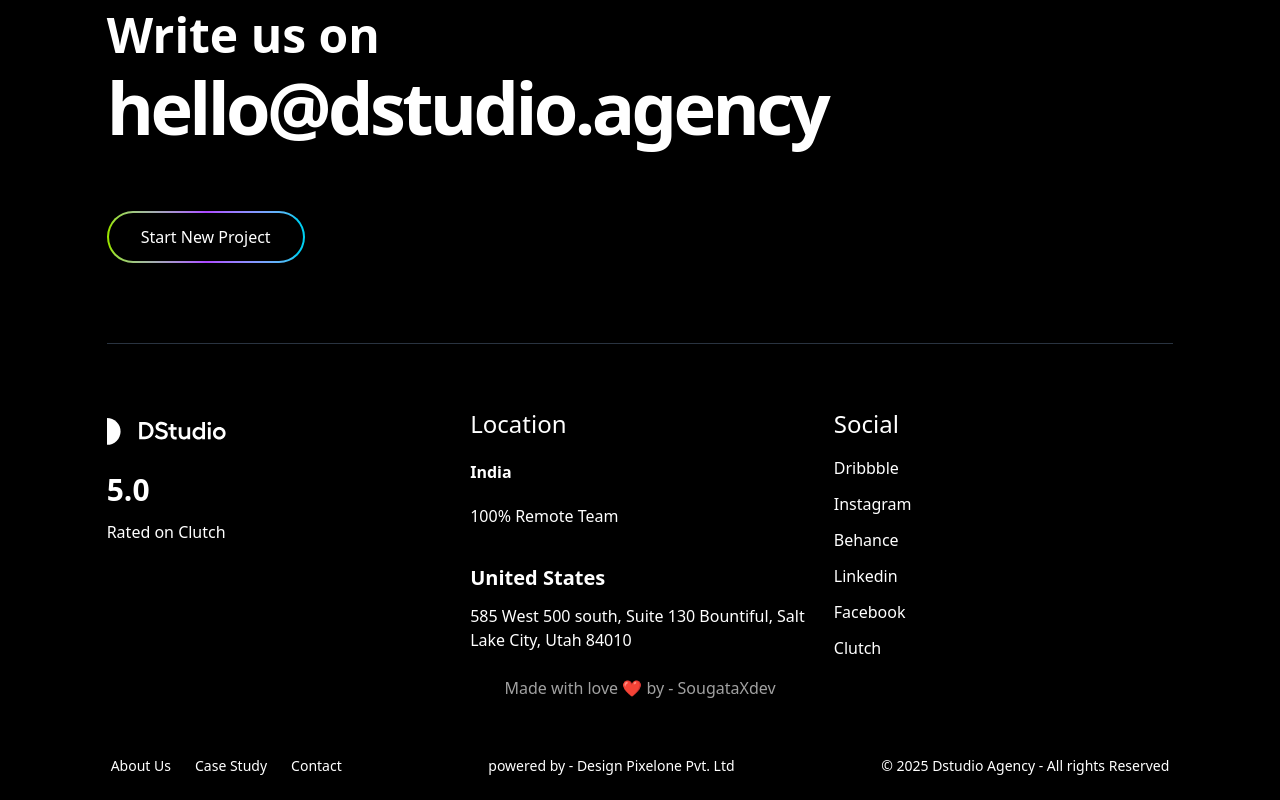
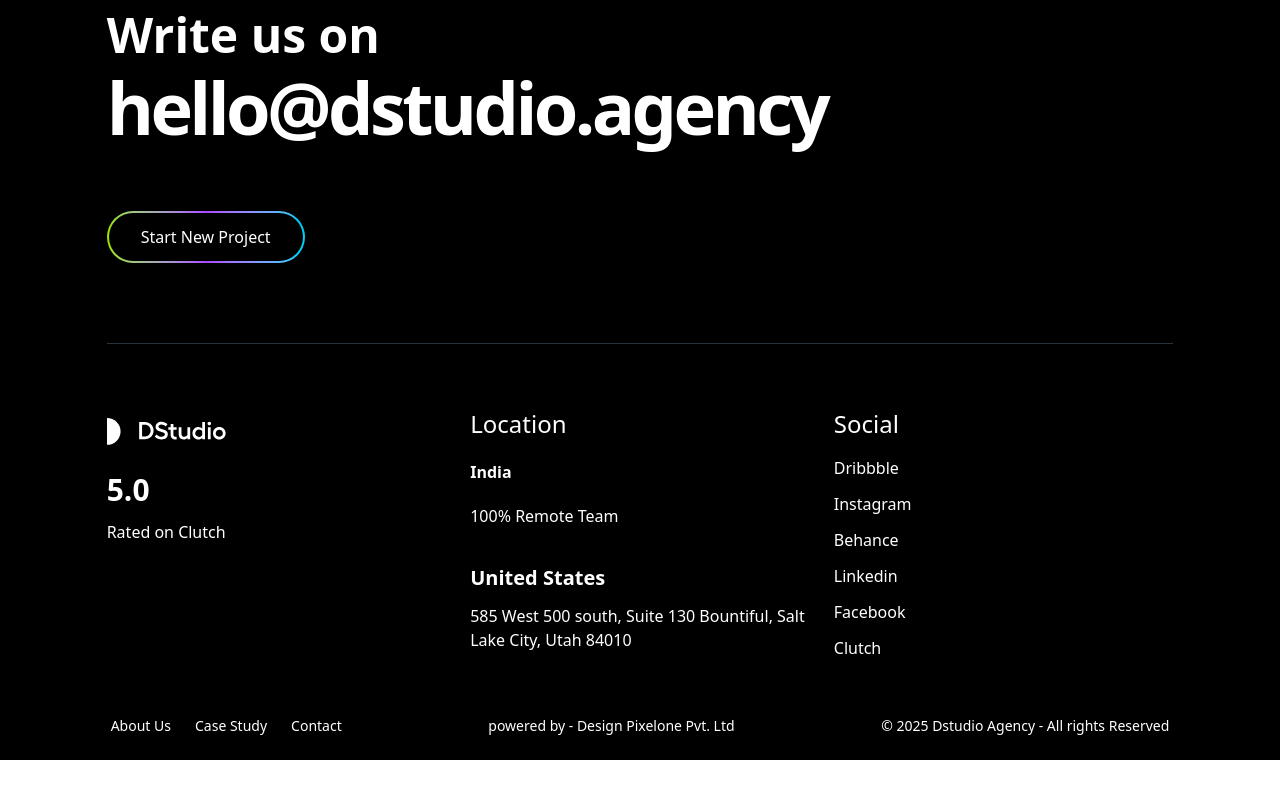
Before and after one commit to SougataXdev/Dstudio, a Next.js app: page / in a window 1280 px wide. Shown: the part 5592-6392 px from the top of the page. After the commit the page ends 6352 px from the top, so only its background shows below. Built offline with nearby package versions, Linux system fonts and the light colour scheme.

Commit message:
removed watermark

```diff
--- a/components/landing/Footer.tsx
+++ b/components/landing/Footer.tsx
@@ -94,8 +94,6 @@ const Footer = (props: Props) => {
         </RevealItem>
 
         <RevealItem delay={0.35}>
-                  <p className="text-center mt-4 text-neutral-400">Made with love ❤️ by - SougataXdev</p>
-
           <div className="w-full flex flex-col md:flex-row items-center justify-between gap-4 md:gap-0 mt-10 md:mt-14 text-xs md:text-sm px-1 pb-6">
             <div className="flex gap-4 md:gap-6">
               <p>About Us</p>
```
